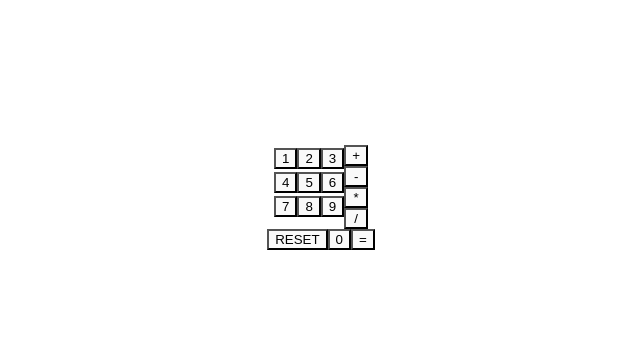
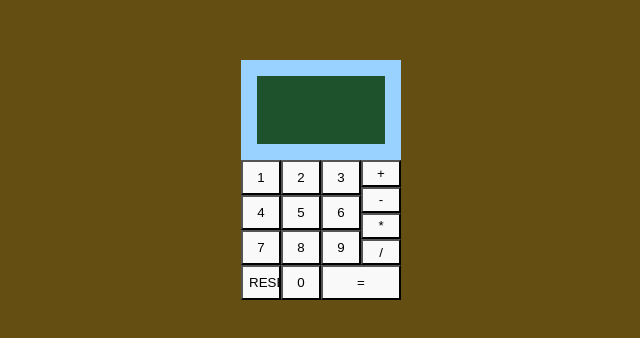
Before and after one commit to viictorga/FRONT, a React (Vite) app in the folder PrimerIntento/: page / in a window 1280 px wide. Shown: the part 220-558 px from the top of the page, without its empty margins (319-959 px from the left). Built offline with nearby package versions, Linux system fonts and the light colour scheme.

Commit message:
odio css no es broma

```diff
--- a/PrimerIntento/src/App.css
+++ b/PrimerIntento/src/App.css
@@ -1,33 +1,45 @@
 #root {
   max-width: 1980px;
   margin:  auto;
+  background-color: rgb(154, 210, 255);
+}
+.divPrincipal{
+
+}
+.Visor{
+  display: flex;
+  justify-content: flex-end;
+  margin: 1rem;
+  background-color: rgb(29, 82, 45);
+}
+ button {
+  height: 35px;
+  width: 40px;
 
 }
 .fila-principal {
   display: flex;
   justify-content: center;
-  align-items: flex-start;
+
 
 }
-
-/* NUMEROS IZQUIERDA */
 .numeros {
   display: flex;
   flex-direction: column;
 
 }
-
-
-/* OPERACIONES DERECHA */
 .operaciones {
   display: flex;
   flex-direction: column;
+  height: 105px;
+  /* esto es a mano y da asco, pero es 35 que mide cada boton por tres botones y delimitas el tamaño del div ahi */
 
 }
-
-/* ABAJO */
 .igualycero {
   display: flex;
-  justify-content: center;
+  justify-content: flex-end;
+}
+.igual{
+  width: 80px;
 
 }
--- a/PrimerIntento/src/App.tsx
+++ b/PrimerIntento/src/App.tsx
@@ -1,7 +1,5 @@
-
 import { useState } from 'react'
 import './App.css'
-
 
 const App = () => {
 
@@ -13,7 +11,6 @@ const App = () => {
 
 
 
-  const name = "Paqui"
   /*
 
   estaddo operacion apra mostrar [textoOperacion, set]
@@ -42,7 +39,8 @@ const handleClick = (miString: string) => {
     return;
   }
 
-  if (!numero1 && miString !== "+" && miString !== "-" && miString !== "*" && miString !== "/" && miString !== "=") {
+
+  else if (!numero1 && miString !== "+" && miString !== "-" && miString !== "*" && miString !== "/" && miString !== "=") {
     setNum1(miString);
     graficar(miString);
   }
@@ -82,7 +80,7 @@ const handleIgual = (miIgual: string) =>{
 }
 
   return (
-    <div >
+    <div className="divPrincipal">
       <div className='Visor'>
         <h1> {textoOperacion}</h1>
 
@@ -91,7 +89,7 @@ const handleIgual = (miIgual: string) =>{
       <div>
         <div className= "fila-principal">
             <div className='numeros'>
-              <div>
+              <div className = "cadafila">
                 <button onClick={() =>{
               handleClick("1");
             }}> 1</button>
@@ -102,7 +100,7 @@ const handleIgual = (miIgual: string) =>{
               handleClick("3");
             }}> 3</button>
               </div>
-              <div>
+             <div className = "cadafila">
                 <button onClick={() =>{
               handleClick("4");
             }}> 4</button>
@@ -113,7 +111,7 @@ const handleIgual = (miIgual: string) =>{
               handleClick("6");
             }}> 6</button>
               </div>
-            <div>
+            <div className = "cadafila">
             <button onClick={() =>{
               handleClick("7");
             }}> 7</button>
@@ -155,7 +153,7 @@ const handleIgual = (miIgual: string) =>{
             }}> RESET</button>
             <button onClick={() =>{
               handleClick("0");
-            }}> 0</button><button onClick={() =>{
+            }}> 0</button><button className = "igual"onClick={() =>{
               handleIgual("=");
             }}> =</button>
 
--- a/PrimerIntento/src/index.css
+++ b/PrimerIntento/src/index.css
@@ -1,16 +1,10 @@
 :root {
-  font-family: system-ui, Avenir, Helvetica, Arial, sans-serif;
+
   line-height: 1.5;
   font-weight: 400;
 
-  color-scheme: light dark;
-  color: rgba(255, 255, 255, 0.87);
-  background-color: #242424;
-
-  font-synthesis: none;
-  text-rendering: optimizeLegibility;
-  -webkit-font-smoothing: antialiased;
-  -moz-osx-font-smoothing: grayscale;
+  color-scheme: rgb(0, 0, 0);
+  color: rgba(0, 0, 0, 0.87);
 }
 
 a {
@@ -19,10 +13,11 @@ a {
   text-decoration: inherit;
 }
 a:hover {
-  color: #535bf2;
+  color: #000dff;
 }
 
 body {
+  background-color: #5f4809f6;
   margin: 0;
   display: flex;
   place-items: center;
```
